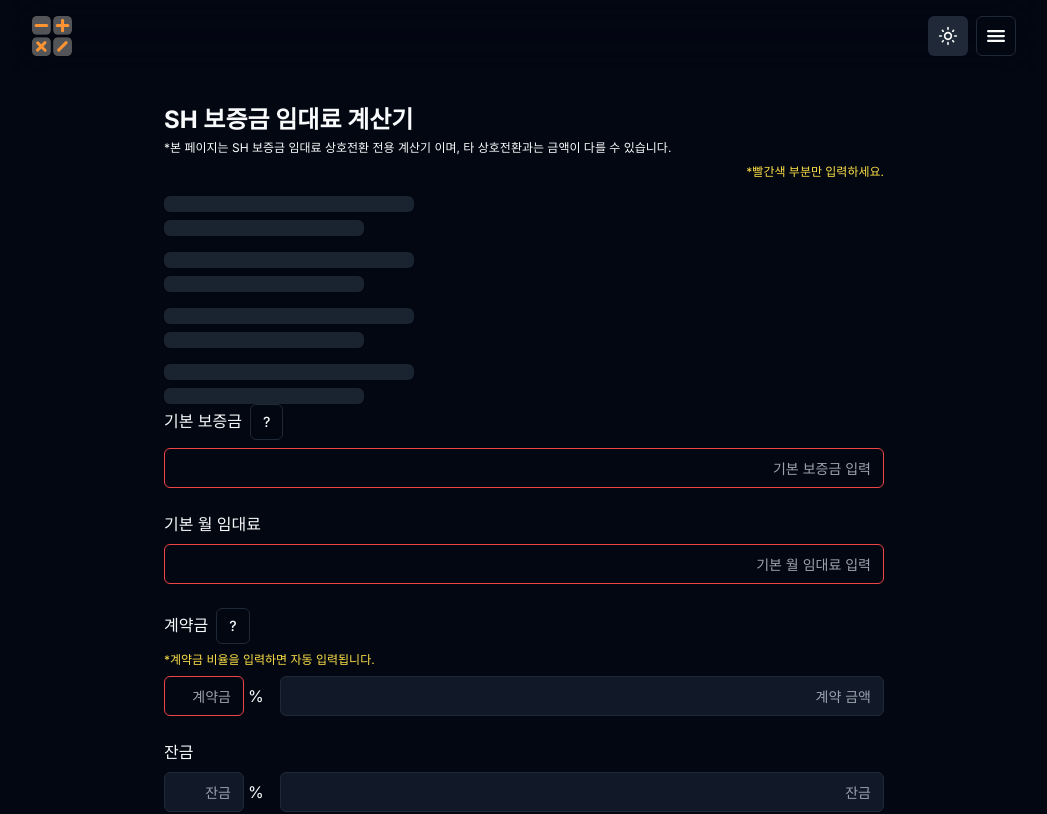
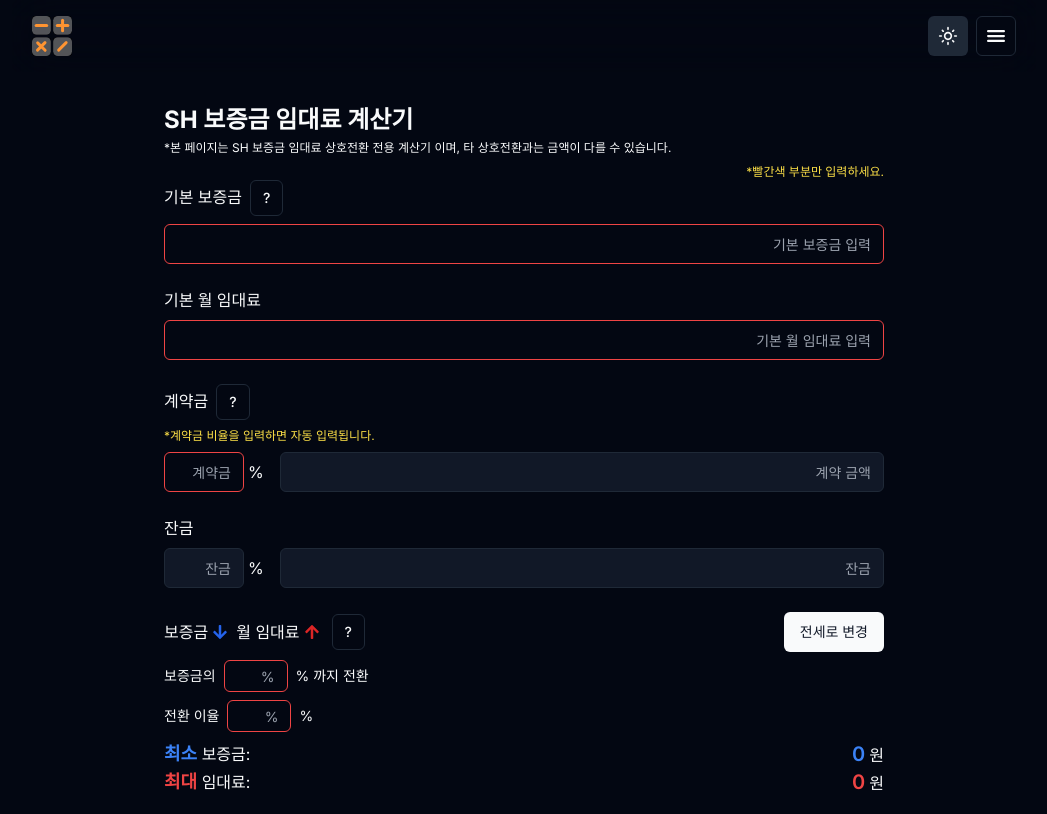
Before and after one commit to WebKBS/deposit-calculator, a Next.js app: page / in a window 1280 px wide. Shown: the top 814 px of the page, without its empty margins (116-1163 px from the left). Built offline with nearby package versions, Linux system fonts and the light colour scheme.

Commit message:
스켈레톤 재수정

```diff
--- a/app/page.tsx
+++ b/app/page.tsx
@@ -14,7 +14,6 @@
         <p className="text-xs text-right text-green-600 dark:text-yellow-300">
           *빨간색 부분만 입력하세요.
         </p>
-        <FormSkeleton />
         <Suspense fallback={<FormSkeleton />}>
           <Calculator />
         </Suspense>
```
Also changed, not shown: 1 other file (tests, documents, lock files or other folders).
